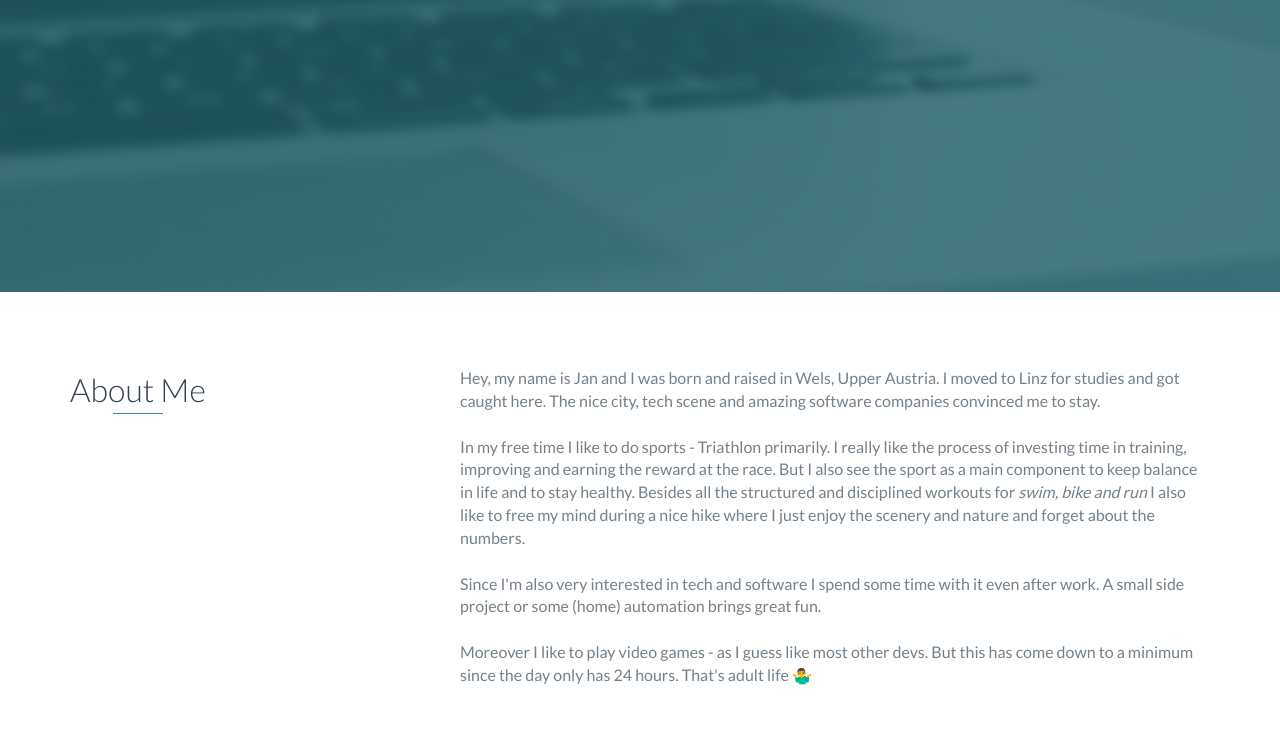
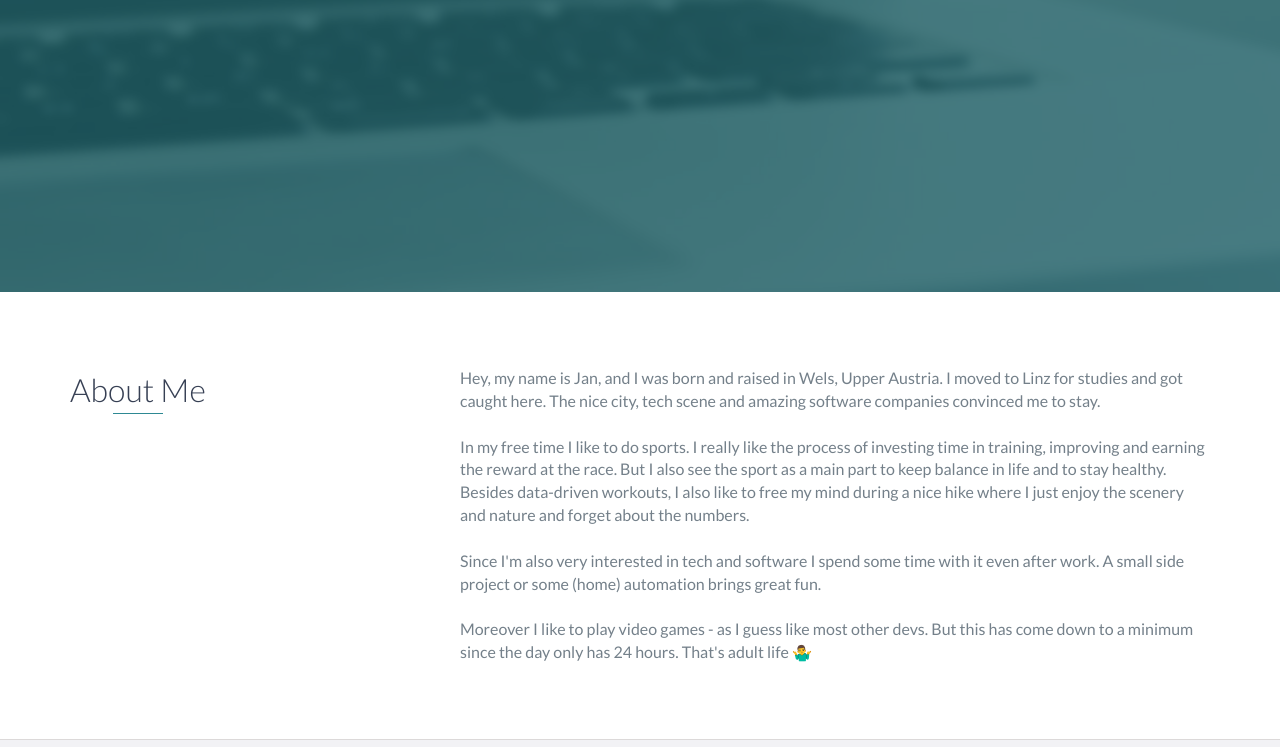
Before and after one commit to Geanik/geanik.github.io, a website: page index.html in a window 1280 px wide. Shown: the part 508-1255 px from the top of the page. Drawn offline with nearby package versions, Linux system fonts and the light colour scheme.

Commit message:
Adapt about me section

```diff
--- a/index.html
+++ b/index.html
@@ -82,18 +82,16 @@
                 </div>
                 <div class="col-md-8">
                     <p>
-                        Hey, my name is Jan and I was born and raised in Wels, Upper Austria. I moved to
+                        Hey, my name is Jan, and I was born and raised in Wels, Upper Austria. I moved to
                         Linz for studies and got caught here. The nice city, tech scene and amazing software companies
                         convinced me to stay.
                     </p>
                     <br>
                     <p>
-                        In my free time I like to do sports - Triathlon primarily. I really like the process of
-                        investing time in training, improving and earning the reward at the race. But I also see the
-                        sport as a main component to keep balance in life and to stay healthy.
-
-                        Besides all the structured and disciplined workouts for <i>swim, bike and run</i> I also like to
-                        free my mind during a nice hike where I just enjoy the scenery and nature and forget about the numbers.
+                        In my free time I like to do sports. I really like the process of investing time in training,
+                        improving and earning the reward at the race. But I also see the sport as a main part to keep
+                        balance in life and to stay healthy. Besides data-driven workouts, I also like to free my mind
+                        during a nice hike where I just enjoy the scenery and nature and forget about the numbers.
                     </p>
                     <br>
                     <p>
```
